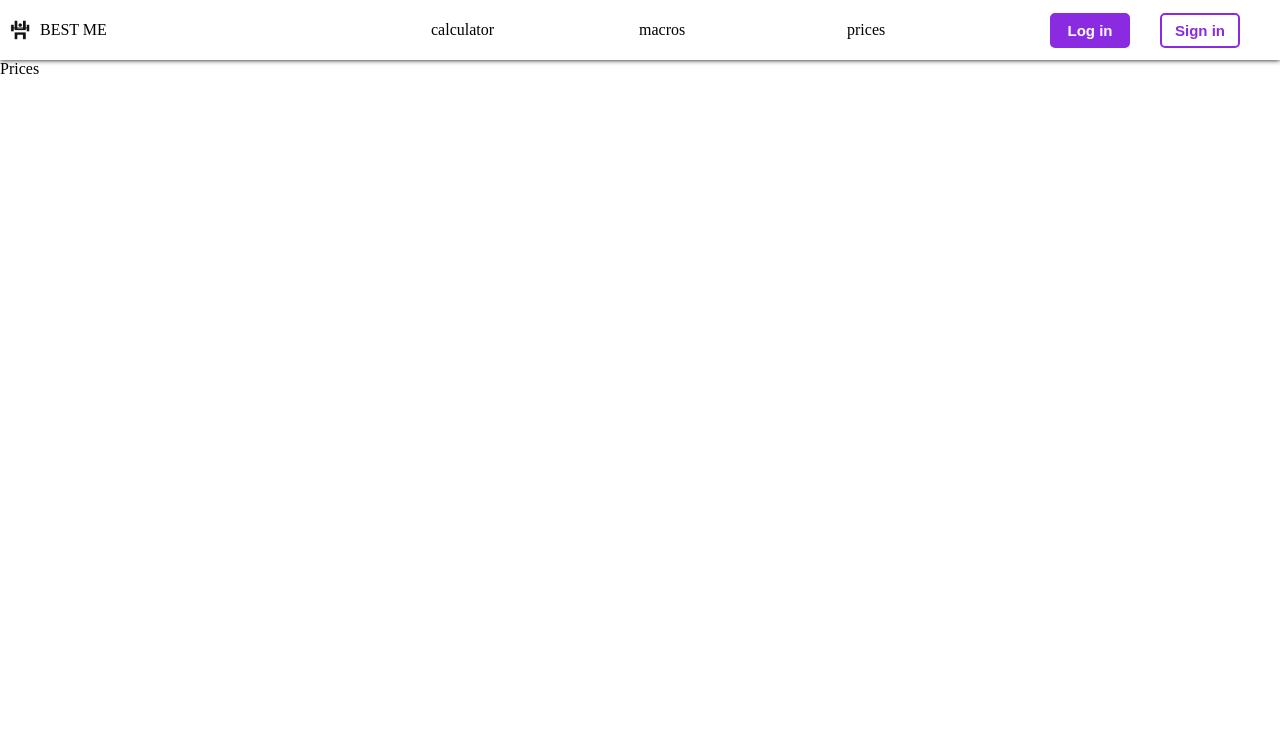
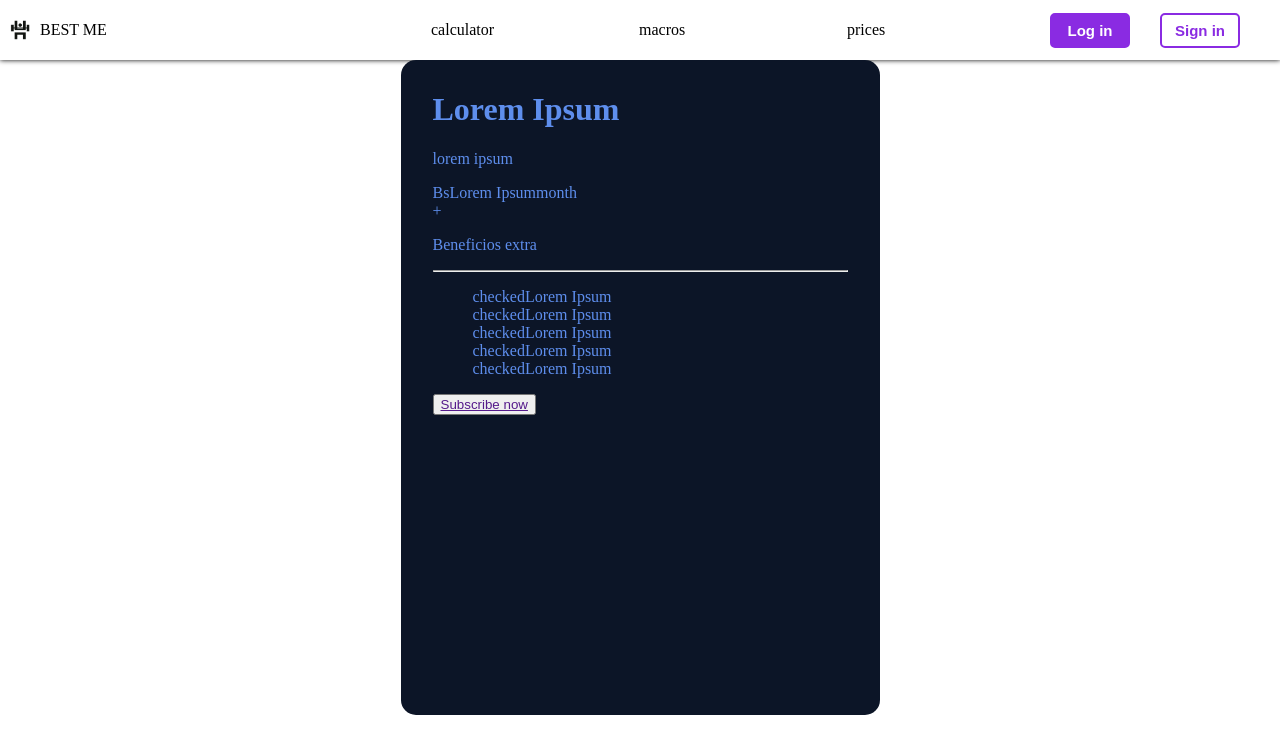
Before and after one commit to Chesco216/GymApp, a React (Vite) app: page /prices in a window 1280 px wide. Shown: the top 754 px of the page. Built offline with nearby package versions, Linux system fonts and the light colour scheme.

Commit message:
component priceCard added without css

```diff
--- a/src/Screens/Prices.css
+++ b/src/Screens/Prices.css
@@ -0,0 +1,5 @@
+.price-card{
+    display: flex;
+    align-items: center;
+    justify-content: center;
+}
--- a/src/Screens/Prices.jsx
+++ b/src/Screens/Prices.jsx
@@ -1,11 +1,15 @@
 import React from 'react'
 import { Header } from '../components/Header'
+import { PriceCard } from '../components/PriceCard'
+import "./Prices.css"
 
 export const Prices = () => {
   return (
     <>
       <Header/>
-      <div>Prices</div>
+      <div className="price-card">
+        <PriceCard time = "month"/>
+      </div>
     </>
   )
 }
--- /dev/null
+++ b/src/components/PriceBenefit.css
@@ -0,0 +1,3 @@
+.price-benefit-container{
+    display: flex;
+}
--- /dev/null
+++ b/src/components/PriceBenefit.jsx
@@ -0,0 +1,24 @@
+import './PriceBenefit.css'
+
+/**
+ *
+ * @param {String} benefitInfo is the benefit information for the paid subscription
+ * @returns
+ */
+export const PriceBenefit = ({benefitInfo}) => {
+    return (
+        <>
+            <div className="price-benefit-container">
+                <div className="checked">
+                    checked
+                    {
+                    //TODO: Add an svg checked symbol
+                    }
+                </div>
+                <div className="benefit-Information">
+                    {benefitInfo}
+                </div>
+            </div>
+        </>
+    )
+};
--- a/src/components/PriceCard.css
+++ b/src/components/PriceCard.css
@@ -0,0 +1,9 @@
+
+.price-card-container{
+    width: 415px;
+    height: 635px;
+    padding: 10px 32px;
+    border-radius: 15px;
+    background: #0C1527;
+    color: #5E8EED;
+}
--- a/src/components/PriceCard.jsx
+++ b/src/components/PriceCard.jsx
@@ -1,7 +1,45 @@
 import React from 'react'
-
-export const PriceCard = () => {
+import { PriceBenefit } from './PriceBenefit'
+import "./PriceCard.css"
+/**
+ *
+ * @param {String} time especify the time in month, months or year
+ * @returns PriceCard component
+ */
+export const PriceCard = ({time}) => {
   return (
-    <div>PriceCard</div>
+    <>
+      <div className="price-card-container">
+        <div className="name-price">
+          <h1>Lorem Ipsum</h1>
+          <p>lorem ipsum</p>
+        </div>
+        <div className="price-details">
+          <span>Bs</span>
+          <span>Lorem Ipsum</span>
+          <span>{time}</span>
+        </div>
+        <div className="price-details-more">
+          <span>
+            {
+              "+"
+              //TODO: Add and SVG for a + Symbol
+            }
+          </span>
+          <p>Beneficios extra</p>
+        </div>
+        <hr className='price-br'/>
+        <ul className="price-benefits">
+        <PriceBenefit benefitInfo = "Lorem Ipsum"/>
+        <PriceBenefit benefitInfo = "Lorem Ipsum"/>
+        <PriceBenefit benefitInfo = "Lorem Ipsum"/>
+        <PriceBenefit benefitInfo = "Lorem Ipsum"/>
+        <PriceBenefit benefitInfo = "Lorem Ipsum"/>
+        </ul>
+        <button className="btn-subscribe">
+          <a href="">Subscribe now</a>
+        </button>
+      </div>
+    </>
   )
 }
```
